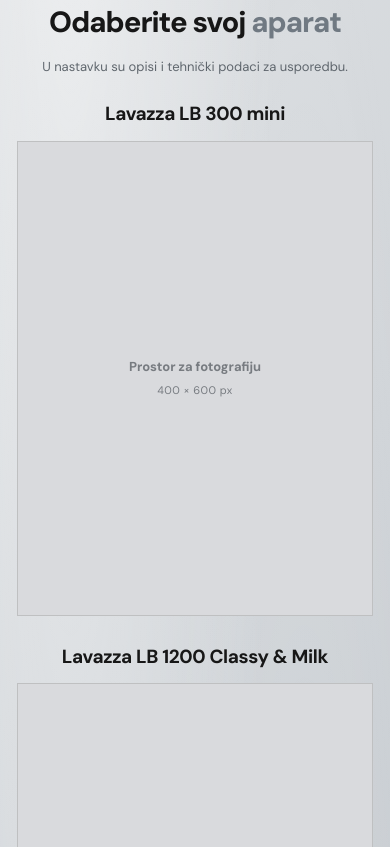
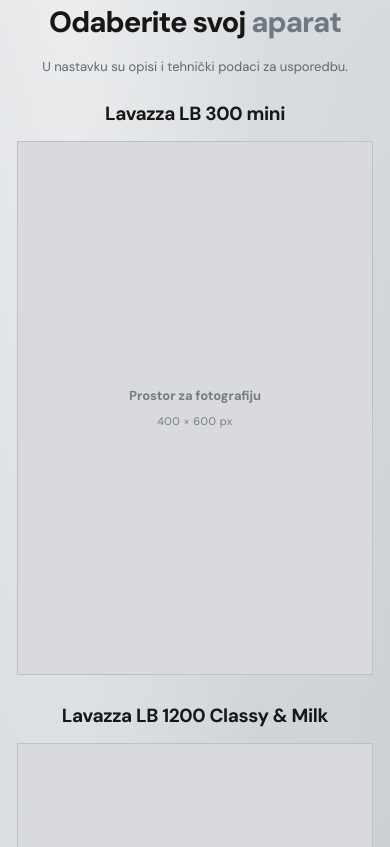
Before and after one commit to Jops2103/zagreb-firma-kava, a website: page index.html in a window 390 px wide. Shown: the part 2117-2964 px from the top of the page. Drawn offline with Linux system fonts and the light colour scheme.

Commit message:
Set empty LB photo slots to 400x600 portrait ratio

```diff
--- a/styles.css
+++ b/styles.css
@@ -3457,7 +3457,7 @@ main > section{
 }
 
 
-/* ZFK: display LB machine photos in 400x600 portrait frames without changing source files. */
+/* ZFK: empty 400x600 photo slots for replacement LB machine images. */
 #ponuda .model-image-columns {
   max-width: 836px !important;
   grid-template-columns: repeat(2, minmax(0, 400px)) !important;
@@ -3465,20 +3465,29 @@ main > section{
   gap: 36px;
 }
 #ponuda .model-image-column { min-width: 0; }
-#ponuda .model-image-gallery {
+#ponuda .model-image-placeholder {
   width: 100%;
   max-width: 400px;
   aspect-ratio: 2 / 3;
   margin: 0 auto;
-  overflow: hidden;
-}
-#ponuda .model-image-gallery .model-image-main {
-  width: 100%;
-  height: 100%;
-  max-width: none;
-  aspect-ratio: auto;
-  object-fit: contain;
-  margin: 0 auto;
+  box-sizing: border-box;
+  border: 1px solid #bfc0c1;
+  background: #D9DADD;
+  display: flex;
+  flex-direction: column;
+  align-items: center;
+  justify-content: center;
+  gap: 6px;
+  color: #777b80;
+  text-align: center;
+}
+#ponuda .model-image-placeholder span {
+  font-size: 13px;
+  font-weight: 700;
+}
+#ponuda .model-image-placeholder small {
+  font-size: 11px;
+  letter-spacing: .4px;
 }
 @media (max-width: 700px) {
   #ponuda .model-image-columns {
@@ -3486,8 +3495,5 @@ main > section{
     max-width: 400px !important;
     gap: 28px;
   }
-  #ponuda .model-image-gallery {
-    width: 100%;
-    max-width: 400px;
-  }
-}
+  #ponuda .model-image-placeholder { width: 100%; }
+}
```
